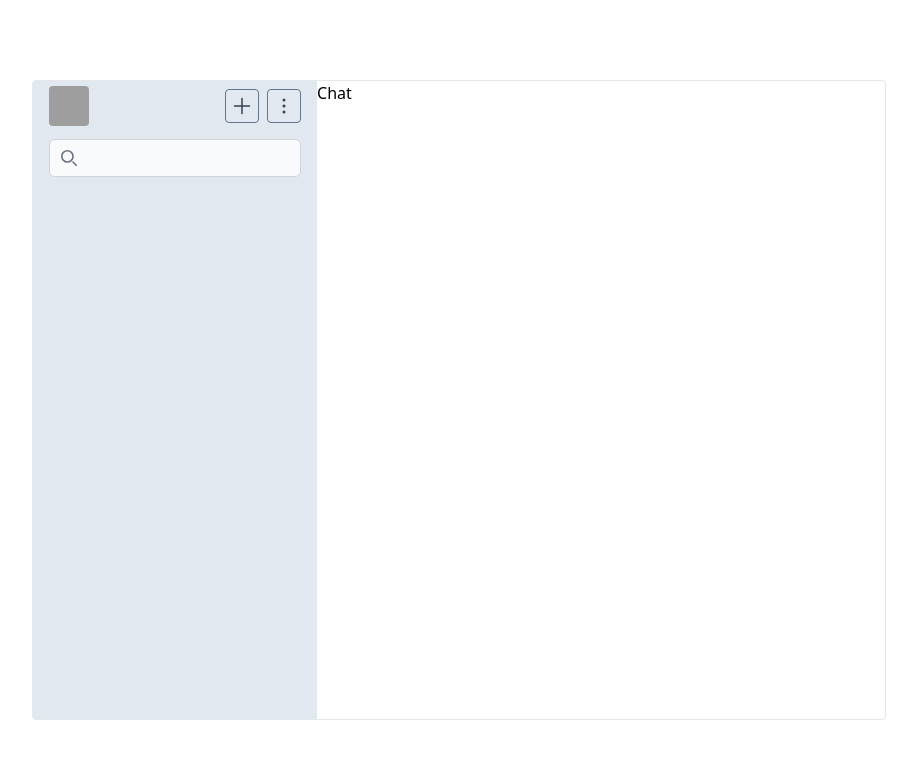
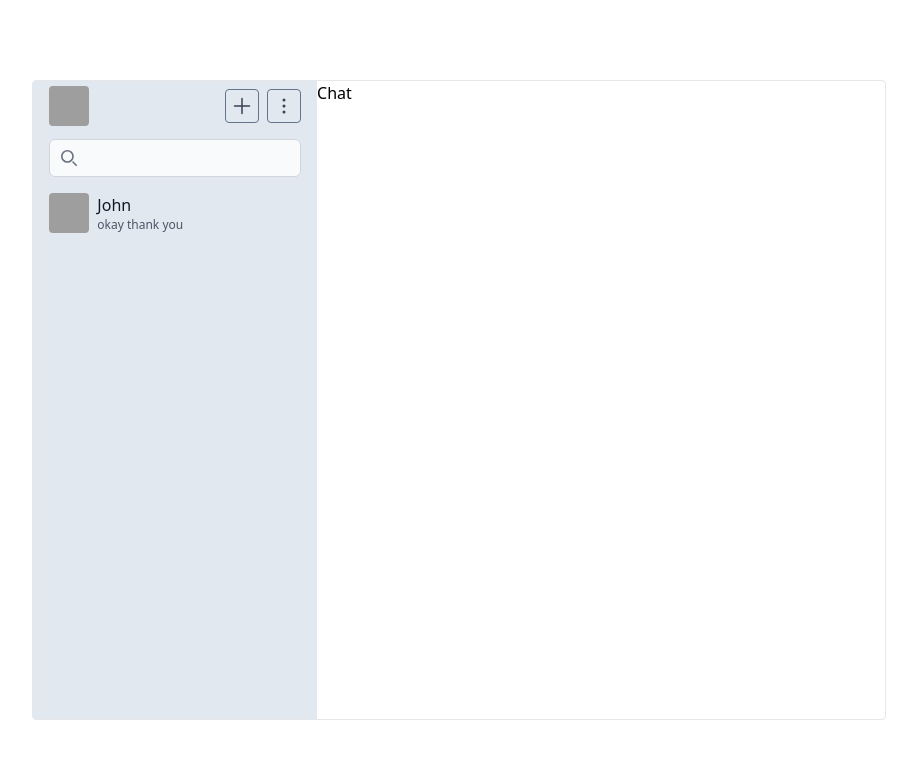
Before and after one commit to arkinjulijanto/chat-ease, a React (Create React App) app: page / in a window 1280 px wide. Shown: the top 758 px of the page, without its empty margins (181-1098 px from the left). Built offline with nearby package versions, Linux system fonts and the light colour scheme; grey boxes are pictures that could not be loaded.

Commit message:
feat: EC-9/add chat list component

```diff
--- /dev/null
+++ b/src/components/Chat/index.tsx
@@ -0,0 +1,19 @@
+import React from 'react';
+
+function Chat() {
+  return (
+    <div className="p-2 flex items-center gap-2 cursor-pointer hover:bg-slate-300 hover:dark:bg-slate-600">
+      <img
+        src="https://images.pexels.com/photos/17754676/pexels-photo-17754676/free-photo-of-model-posing-on-tree-in-black-dress.jpeg?auto=compress&cs=tinysrgb&w=1600&lazy=load"
+        alt="profile"
+        className="h-[40px] w-[40px] rounded object-cover"
+      />
+      <div className="flex flex-col">
+        <h3 className="text-gray-900 dark:text-white">John</h3>
+        <p className="text-xs text-gray-600 dark:text-gray-300">okay thank you</p>
+      </div>
+    </div>
+  );
+}
+
+export default Chat;
--- /dev/null
+++ b/src/pages/Home/Components/Sidebar/Components/Chats/index.tsx
@@ -0,0 +1,12 @@
+import React from 'react';
+import Chat from '../../../../../../components/Chat';
+
+function Chats() {
+  return (
+    <div className="mt-2 pl-2">
+      <Chat />
+    </div>
+  );
+}
+
+export default Chats;
--- a/src/pages/Home/Components/Sidebar/index.tsx
+++ b/src/pages/Home/Components/Sidebar/index.tsx
@@ -1,12 +1,14 @@
 import React from 'react';
 import Navbar from './Components/Navbar';
 import Searchbar from './Components/Searchbar';
+import Chats from './Components/Chats';
 
 function Sidebar() {
   return (
     <div className="basis-1/3 bg-slate-200 dark:bg-slate-700">
       <Navbar />
       <Searchbar />
+      <Chats />
     </div>
   );
 }
```
